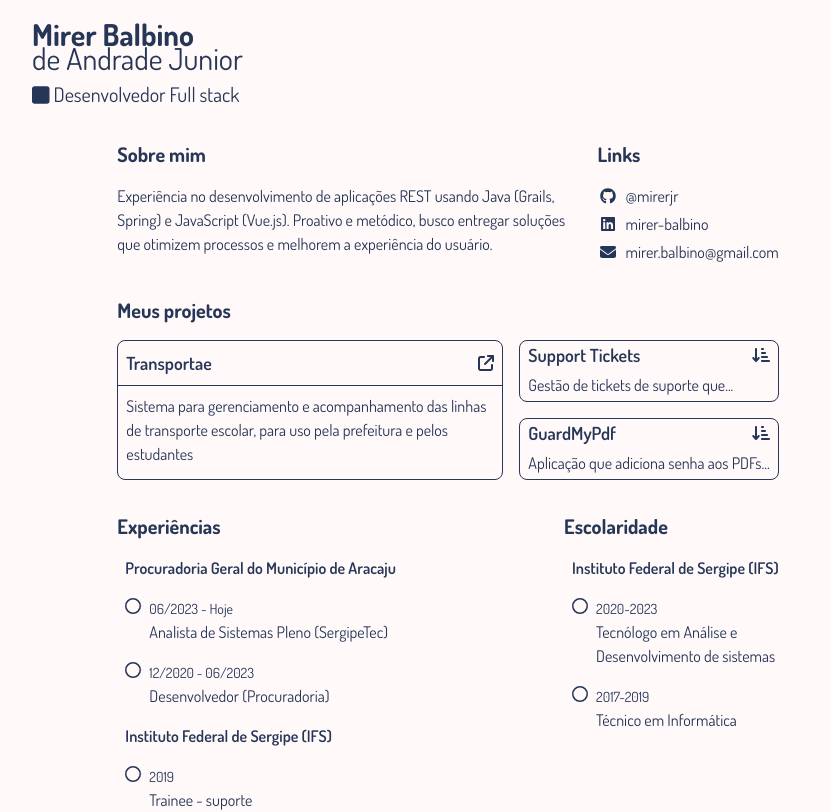
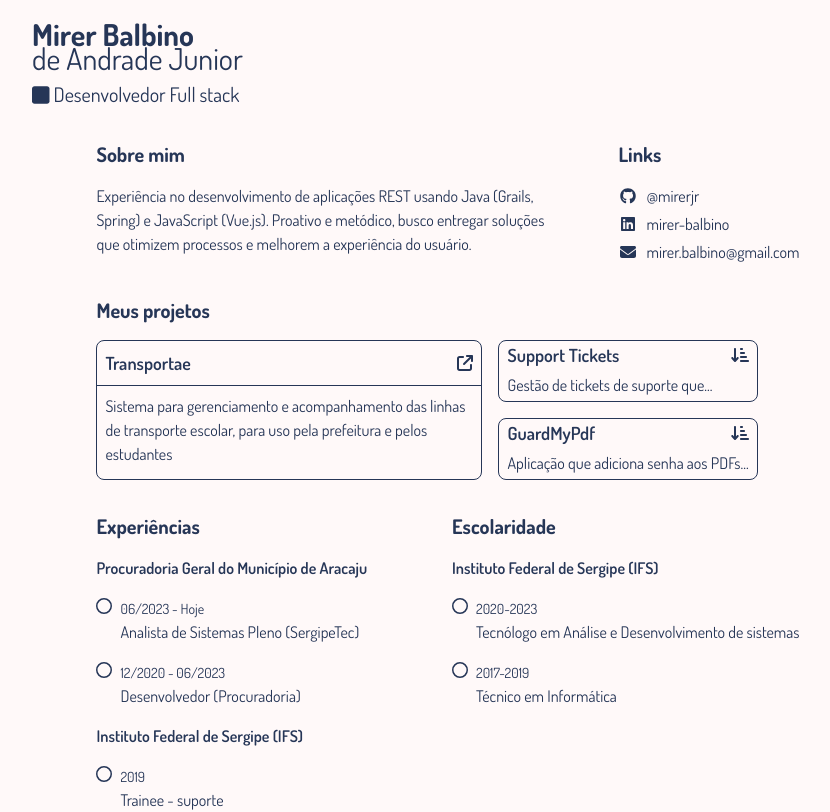
Before and after one commit to mirerjr/portfolio, a Vue app: page / in a window 1280 px wide. Shown: the whole page, without its empty margins (192-1022 px from the left). Built offline with nearby package versions, Linux system fonts and the light colour scheme.

Commit message:
feat: componentize timeline for experience and education sections

```diff
--- a/src/App.vue
+++ b/src/App.vue
@@ -1,6 +1,8 @@
 <script setup>
 import BaseSection from "./components/BaseSection.vue";
+import BaseTimeline from "./components/BaseTimeline.vue";
 import PersonalLink from "./components/PersonalLink.vue";
+import TimelineItem from "./components/TimelineItem.vue";
 </script>
 
 <template>
@@ -86,63 +88,36 @@ import PersonalLink from "./components/PersonalLink.vue";
           </div>
         </div>
       </BaseSection>
-      <div class="flex flex-col justify-between gap-8 sm:flex-row sm:gap-2">
+      <div class="flex flex-col gap-8 sm:grid grid-cols-2 sm:gap-2">
         <BaseSection title="Experiências">
-          <article class="flex flex-col gap-4 pl-2">
-            <h3 class="font-semibold">
-              Procuradoria Geral do Município de Aracaju
-            </h3>
-            <ul class="flex flex-col gap-4">
-              <li class="flex items-baseline gap-2">
-                <fontAwesomeIcon icon="fa-regular fa-circle" />
-                <div>
-                  <span class="text-sm">06/2023 - Hoje</span>
-                  <p>Analista de Sistemas Pleno (SergipeTec)</p>
-                </div>
-              </li>
-              <li class="flex items-baseline gap-2">
-                <fontAwesomeIcon icon="fa-regular fa-circle" />
-                <div>
-                  <span class="text-sm">12/2020 - 06/2023</span>
-                  <p>Desenvolvedor (Procuradoria)</p>
-                </div>
-              </li>
-            </ul>
-          </article>
-          <article class="flex flex-col gap-4 pl-2">
-            <h3 class="font-semibold">Instituto Federal de Sergipe (IFS)</h3>
-            <ul class="flex flex-col gap-4">
-              <li class="flex items-baseline gap-2">
-                <fontAwesomeIcon icon="fa-regular fa-circle" />
-                <div>
-                  <span class="text-sm">2019</span>
-                  <p>Trainee - suporte</p>
-                </div>
-              </li>
-            </ul>
-          </article>
+          <BaseTimeline header="Procuradoria Geral do Município de Aracaju">
+            <TimelineItem
+              date="06/2023 - Hoje"
+              content="Analista de Sistemas Pleno (SergipeTec)"
+            />
+            <TimelineItem
+              date="12/2020 - 06/2023"
+              content="Desenvolvedor (Procuradoria)"
+            />
+          </BaseTimeline>
+          <BaseTimeline header="Instituto Federal de Sergipe (IFS)">
+            <TimelineItem
+              date="2019"
+              content="Trainee - suporte"
+            />
+          </BaseTimeline>
         </BaseSection>
         <BaseSection title="Escolaridade">
-          <article class="flex flex-col gap-4 pl-2">
-            <h3 class="font-semibold">Instituto Federal de Sergipe (IFS)</h3>
-            <ul class="flex flex-col gap-4">
-              <li class="flex items-baseline gap-2">
-                <fontAwesomeIcon icon="fa-regular fa-circle" />
-                <div>
-                  <span class="text-sm">2020-2023</span>
-                  <p class="block">Tecnólogo em Análise e</p>
-                  <p>Desenvolvimento de sistemas</p>
-                </div>
-              </li>
-              <li class="flex items-baseline gap-2">
-                <fontAwesomeIcon icon="fa-regular fa-circle" />
-                <div>
-                  <span class="text-sm">2017-2019</span>
-                  <p>Técnico em Informática</p>
-                </div>
-              </li>
-            </ul>
-          </article>
+          <BaseTimeline header="Instituto Federal de Sergipe (IFS)">
+            <TimelineItem
+              date="2020-2023"
+              content="Tecnólogo em Análise e Desenvolvimento de sistemas"
+            />
+            <TimelineItem
+              date="2017-2019"
+              content="Técnico em Informática"
+            />
+          </BaseTimeline>
         </BaseSection>
       </div>
     </main>
--- /dev/null
+++ b/src/components/BaseTimeline.vue
@@ -0,0 +1,19 @@
+<script setup>
+defineProps({
+  header: {
+    type: String,
+    required: false,
+  },
+});
+</script>
+
+<template>
+  <article class="flex flex-col gap-4">
+    <slot name="header">
+      <h3 class="font-semibold">{{ header }}</h3>
+    </slot>
+    <ul class="flex flex-col gap-4">
+      <slot></slot>
+    </ul>
+  </article>
+</template>
--- /dev/null
+++ b/src/components/TimelineItem.vue
@@ -0,0 +1,28 @@
+<script setup>
+defineProps({
+  date: {
+    type: String,
+    required: true,
+  },
+  icon: {
+    type: String,
+    default: "fa-regular fa-circle",
+  },
+  content: {
+    type: String,
+    required: false,
+  }
+})
+</script>
+
+<template>
+  <li class="flex items-baseline gap-2">
+    <fontAwesomeIcon :icon="icon" />
+    <div>
+      <span class="text-sm">{{ date }}</span>
+      <slot name="content">
+        <p>{{ content }}</p>
+      </slot>
+    </div>
+  </li>
+</template>
```
